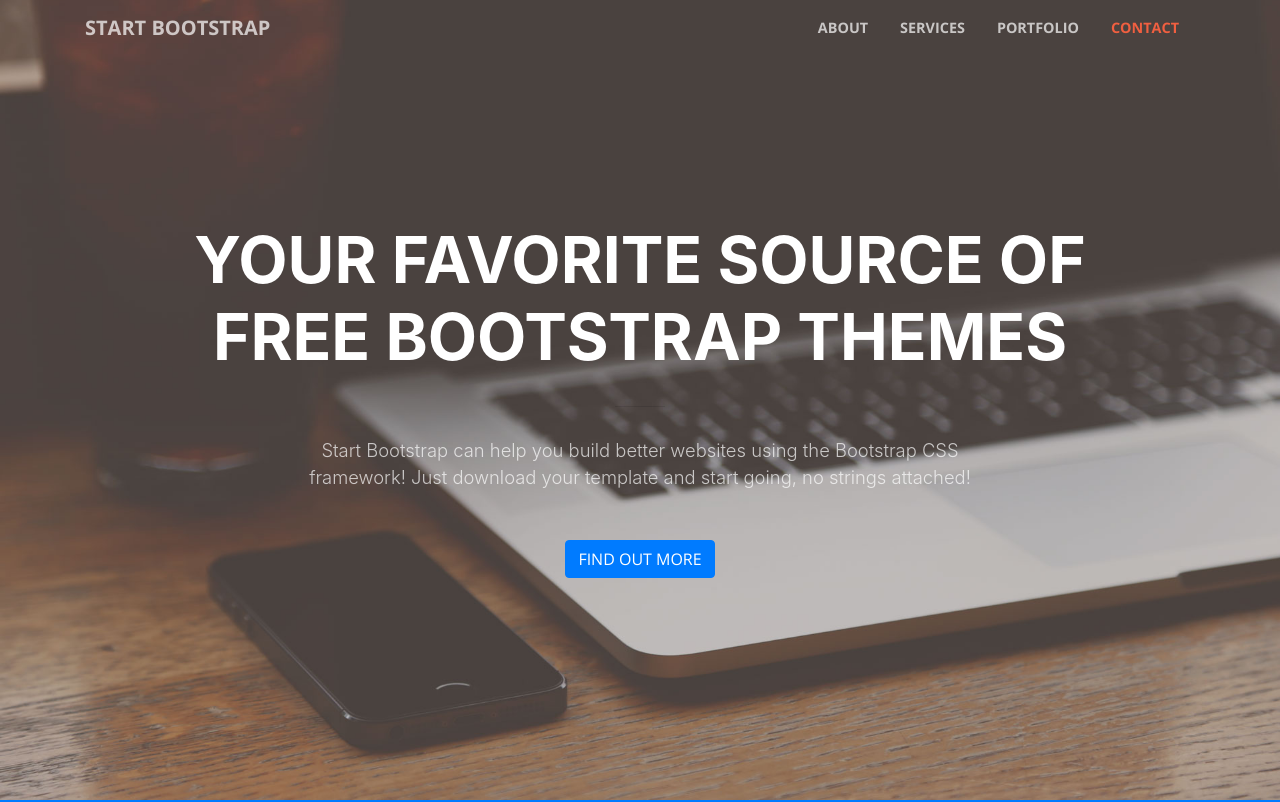
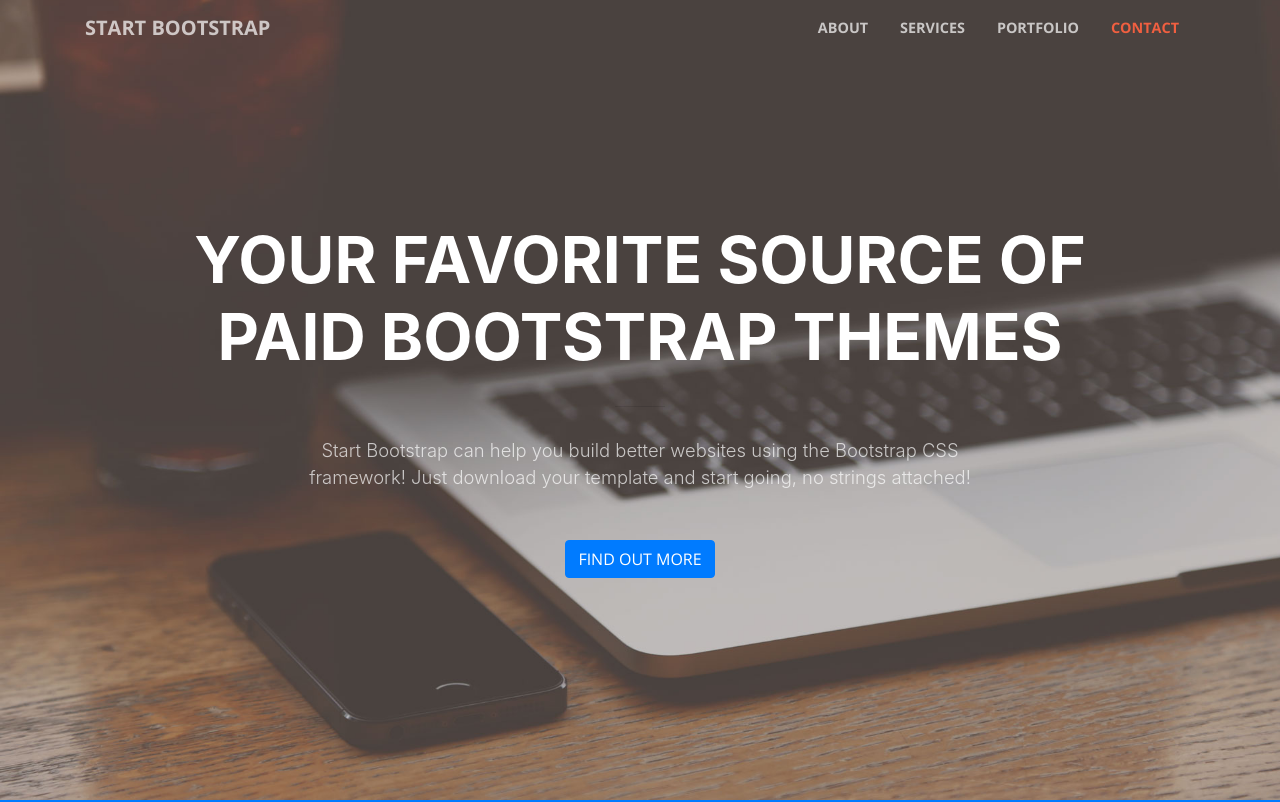
Before and after one commit to deekshithsomeshwar/devops0328, a website with bundled scripts: page index.html in a window 1280 px wide. Shown: the top 802 px of the page. Built offline with nearby package versions, Linux system fonts and the light colour scheme.

Commit message:
this is my last modification

```diff
--- a/index.html
+++ b/index.html
@@ -59,7 +59,7 @@
         <div class="row">
           <div class="col-lg-10 mx-auto">
             <h1 class="text-uppercase">
-              <strong>Your Favorite Source of Free Bootstrap Themes</strong>
+              <strong>Your Favorite Source of Paid Bootstrap Themes</strong>
             </h1>
             <hr>
           </div>
```
